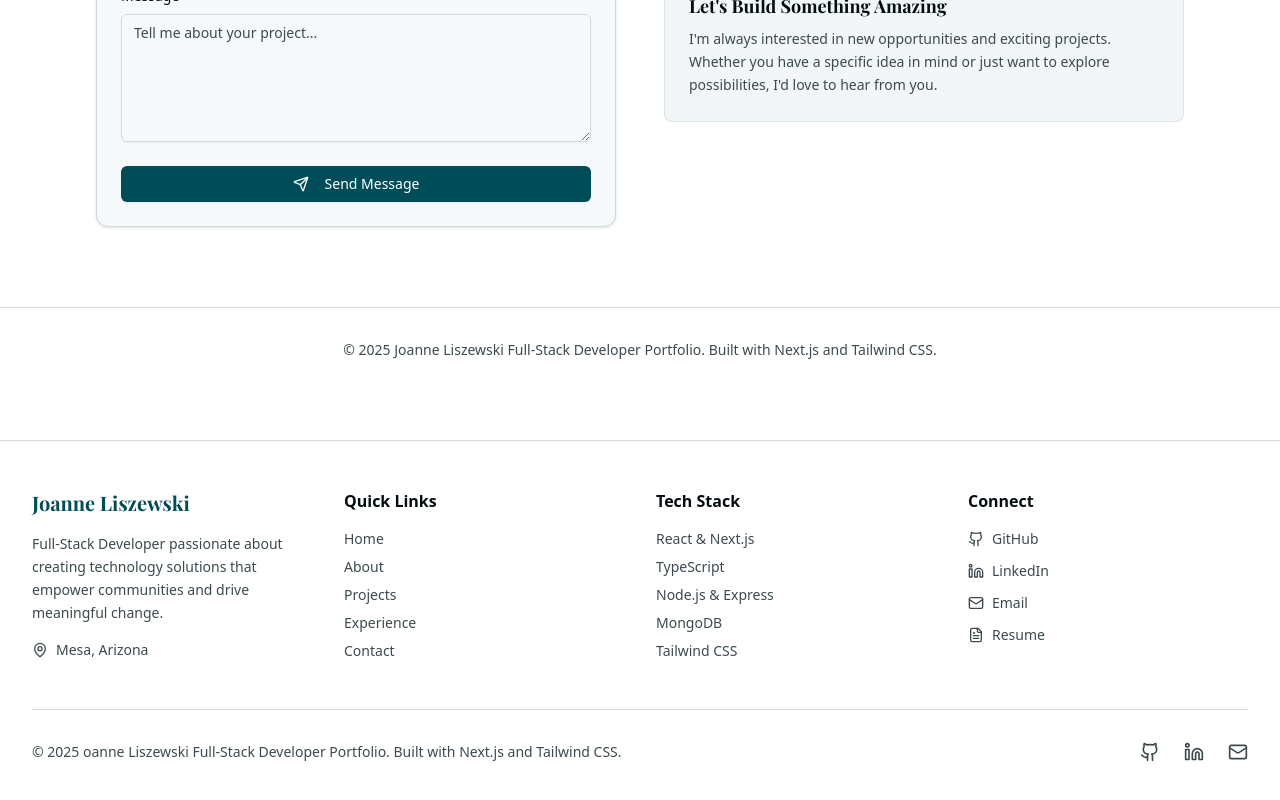
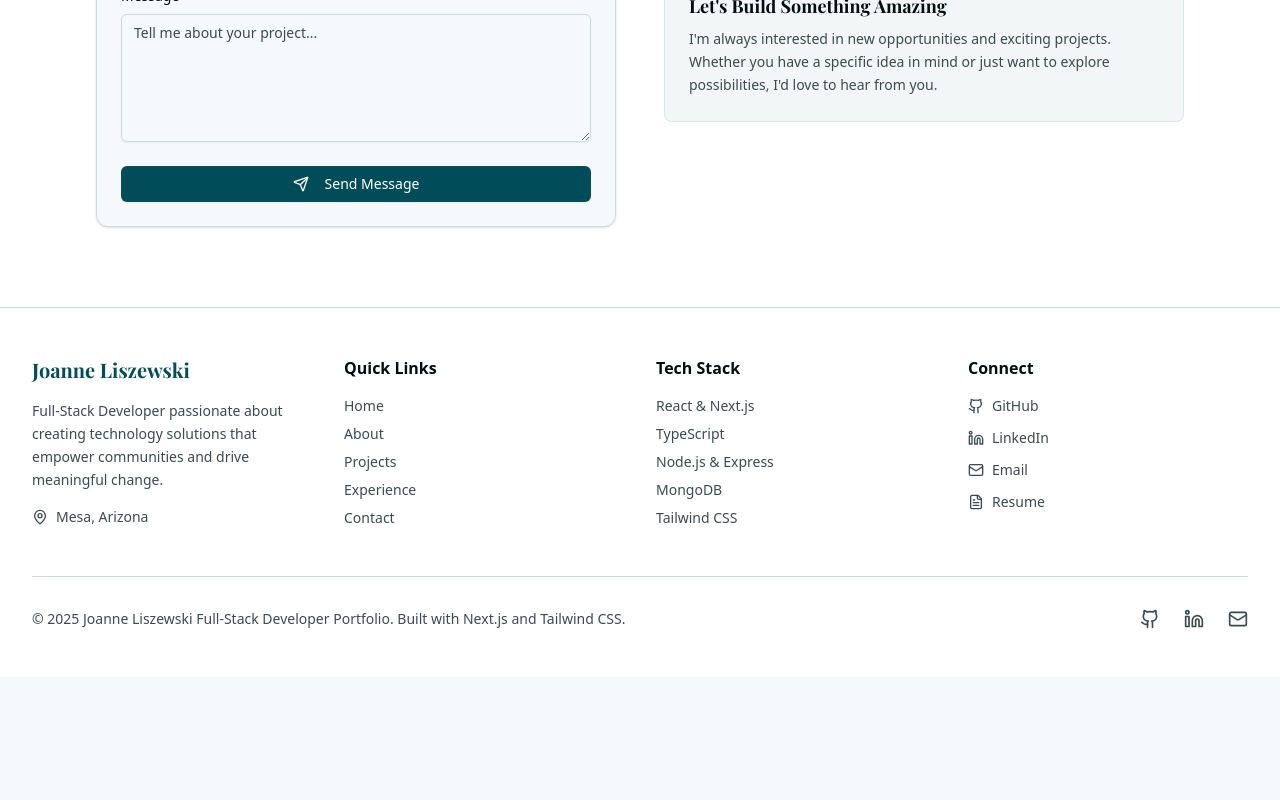
Before and after one commit to Jozewski/JLportfolio, a Next.js app: page / in a window 1280 px wide. Shown: the part 7205-8005 px from the top of the page. After the commit the page ends 7882 px from the top, so only its background shows below. Built offline with nearby package versions, Linux system fonts and the light colour scheme; a web font is replaced by a local one.

Commit message:
Footer fixes.

```diff
--- a/components/contact.tsx
+++ b/components/contact.tsx
@@ -254,17 +254,6 @@ const handleSubmit = async (e: React.FormEvent) => {
           </div>
         </div>
       </div>
-
-      {/* Footer */}
-      <footer className="mt-20 pt-8 border-t border-border">
-        <div className="max-w-6xl mx-auto px-4 sm:px-6 lg:px-8">
-          <div className="text-center">
-            <p className="text-muted-foreground text-sm">
-              © 2025 Joanne Liszewski Full-Stack Developer Portfolio. Built with Next.js and Tailwind CSS.
-            </p>
-          </div>
-        </div>
-      </footer>
     </section>
   )
 }
--- a/components/footer.tsx
+++ b/components/footer.tsx
@@ -115,7 +115,7 @@ export function Footer() {
         {/* Bottom Section */}
         <div className="mt-12 pt-8 border-t border-border">
           <div className="flex flex-col md:flex-row justify-between items-center space-y-4 md:space-y-0">
-            <p className="text-sm text-muted-foreground">© {currentYear} oanne Liszewski Full-Stack Developer Portfolio. Built with Next.js and Tailwind CSS.</p>
+            <p className="text-sm text-muted-foreground">© {currentYear} Joanne Liszewski Full-Stack Developer Portfolio. Built with Next.js and Tailwind CSS.</p>
             <div className="flex items-center space-x-6">
               {socialLinks.map((social) => {
                 const Icon = social.icon
```
